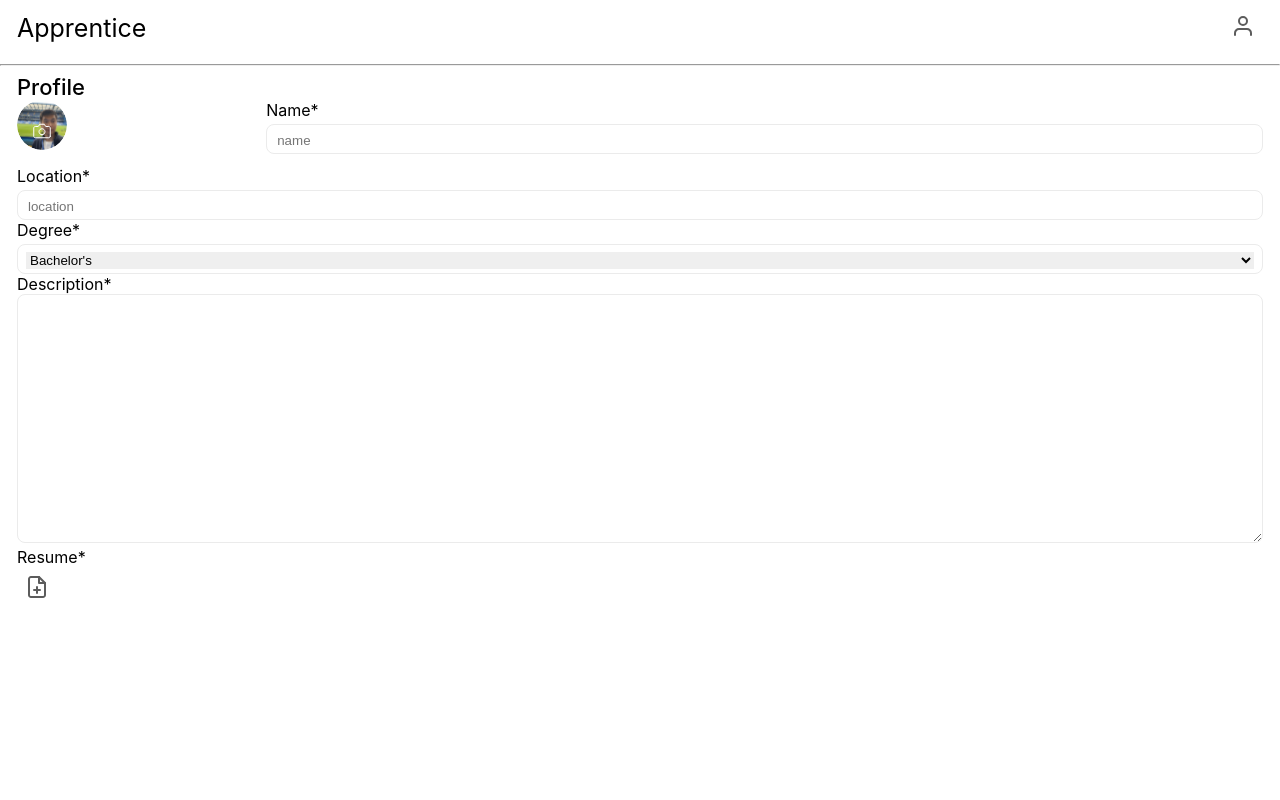
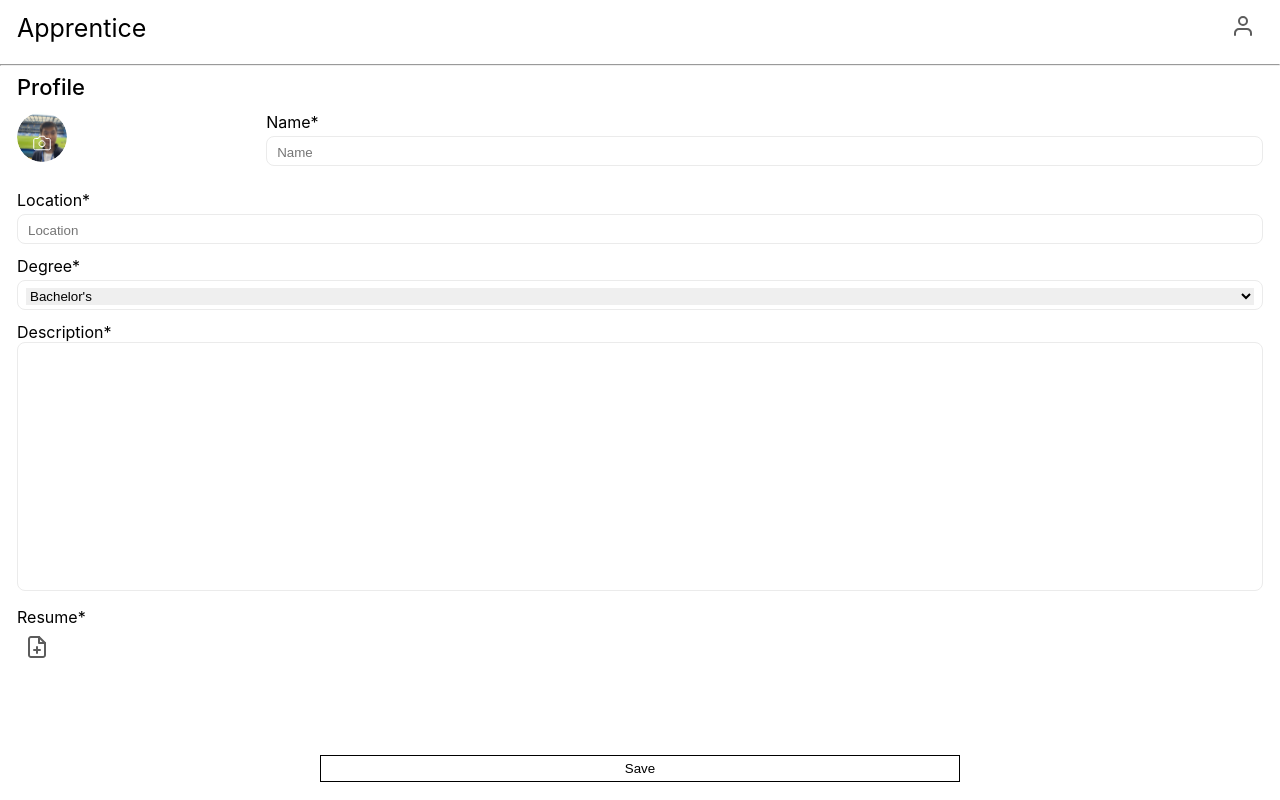
Before and after one commit to zhumanklv/apprentice, a Next.js app: page /profile in a window 1280 px wide. Built offline with nearby package versions, Linux system fonts and the light colour scheme.

Commit message:
feat: add profile landing page

```diff
--- a/pages/profile/index.js
+++ b/pages/profile/index.js
@@ -17,17 +17,17 @@ const Profile = () => {
           <div className={styles.nameContainer}>
             <div>Name*</div>
             <div className={styles.nameInputContainer}>
-              <input placeholder="name" className={styles.nameInput} />
+              <input placeholder="Name" className={styles.nameInput} />
             </div>
           </div>
         </div>
-        <div>
+        <div style={{ marginTop: "12px" }}>
           <div>Location*</div>
           <div className={styles.nameInputContainer}>
-            <input placeholder="location" className={styles.nameInput} />
+            <input placeholder="Location" className={styles.nameInput} />
           </div>
         </div>
-        <div>
+        <div style={{ marginTop: "12px" }}>
           <div>Degree*</div>
           <div className={styles.nameInputContainer}>
             <select className={styles.nameInput}>
@@ -36,11 +36,11 @@ const Profile = () => {
             </select>
           </div>
         </div>
-        <div>
+        <div style={{ marginTop: "12px" }}>
           <div>Description*</div>
           <textarea className={styles.descriptionTextarea} />
         </div>
-        <div>
+        <div style={{ marginTop: "12px" }}>
           <div>Resume*</div>
           <label>
             <Image src={file} alt="resume" />
@@ -48,6 +48,9 @@ const Profile = () => {
           </label>
         </div>
       </div>
+      <div className={styles.saveButtonContainer}>
+        <button className={styles.buttonsSave}>Save</button>
+      </div>
     </>
   );
 };
--- a/pages/profile/styles.module.css
+++ b/pages/profile/styles.module.css
@@ -8,6 +8,7 @@
 }
 
 .nameAndAvatar {
+  margin-top: 12px;
   display: flex;
   justify-content: space-between;
 }
@@ -45,4 +46,21 @@
   min-height: 249px;
   border: 1px solid #ebebeb;
   border-radius: 8px;
+  resize: none;
 }
+.saveButtonContainer {
+  width: 100%;
+  display: flex;
+  justify-content: center;
+  position: absolute;
+  bottom: 18px;
+}
+.buttonsSave {
+  background: none;
+  border: none;
+  width: 50%;
+  height: 27px;
+  text-align: center;
+  border: 1px solid black;
+  padding: 0;
+}
```
